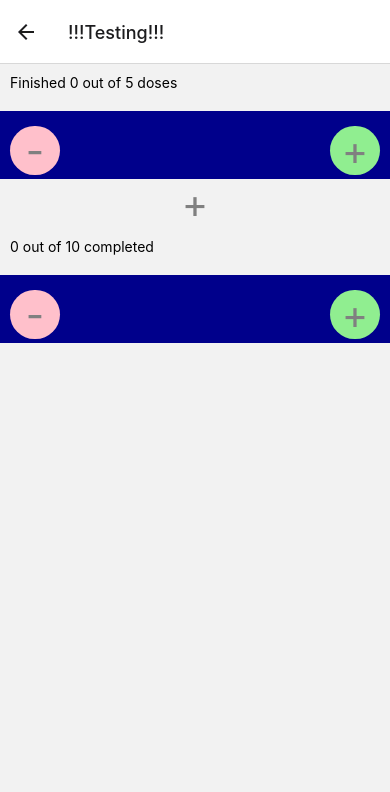
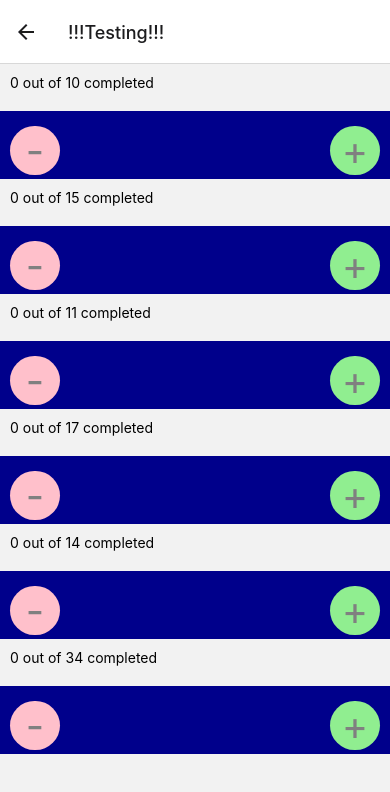
Before and after one commit to JordiIctech/Task-Manager, a React Native app: screen /Testing in a window 390 px wide. Shown: the top 792 px of the page. Built offline with nearby package versions, Linux system fonts and the light colour scheme.

Commit message:
TaskT App: Semi-Dynamic tasks

```diff
--- a/Testing.js
+++ b/Testing.js
@@ -3,11 +3,6 @@ import { View, Text, Button, StyleSheet, TouchableOpacity} from 'react-native';
 import {styles} from "./Stylesdef.js"
 
 export function Testing({ navigation }) {
-    // M for missing, C for completed.
-    var [task1M, setCount1M] = useState(5); // Initial number of tasks missing
-    var [task1C, setCount1C] = useState(0); // setCount is just a variable, non specific name
-//flex values, one must be zero or negative have the other one full.
-
 
     function completion(SM,M,SC,C){ //Add tasks as completed
         SM(M -= 1)
@@ -19,14 +14,17 @@ export function Testing({ navigation }) {
         SC(C -= 1)
     }
 
-    function flexing(taskN, taskS) { //Task number and task start.
+    // M for missing, C for completed, S for starting number of tasks, O for opacity
+    // setCount is just a variable, non specific name
+    //flex values, one must be zero or negative have the other one full.
+    function flexing(taskS, taskO) { //Task number and task start.
         var [taskM, setCount2M] = useState(taskS);
         var [taskC, setCount2C] = useState(0);
 
         return (   // Function inclosed within a "fragment".
             <>
-        <Text style = {{margin: 10}}>{taskC} out of {taskC + taskM} completed</Text>
-        <View  style={{ height: "100%", width: "100%", flexDirection: 'row'}}>
+        <Text style = {{margin: 10, opacity: taskO}}>{taskC} out of {taskC + taskM} completed</Text>
+        <View  style={{ height: "100%", width: "100%", flexDirection: 'row', opacity: taskO}}>
         <View style={{ backgroundColor: "green", flex: taskC, marginTop: 10}} />
         <View style={{ backgroundColor: "darkblue", flex: taskM, marginTop: 10}} />
 
@@ -44,10 +42,6 @@ export function Testing({ navigation }) {
         );
     }
 
-    var totaltasks = 1;
-
-    var text1 = `Finished ${task1C} out of ${task1C + task1M} doses` // Backticks needed (`)
-
     return (
         <View
         style={{
@@ -55,32 +49,15 @@ export function Testing({ navigation }) {
                 height: "10%",
         }} // For a parent view YOU MUST SPECIFY HEIGHT AND WIDTH
       >
-{/*Task 1 */}
-        <Text style = {{margin: 10}}>{text1}</Text>
-        <View  style={{ height: "100%", width: "100%", flexDirection: 'row'}}>
-        <View style={{ backgroundColor: "green", flex: task1C, marginTop: 10}} />
-        <View style={{ backgroundColor: "darkblue", flex: task1M, marginTop: 10}} />
-
-        <TouchableOpacity style = {styles.taskbuttM}
-          onPress={() => uncompletion(setCount1M, task1M, setCount1C, task1C)}>
-        <Text style={styles.tasksign}>-</Text>
-        </TouchableOpacity>
-
-        <TouchableOpacity style = {styles.taskbuttP}
-          onPress={() => completion(setCount1M, task1M, setCount1C, task1C)}>
-        <Text style={styles.tasksign}>+</Text>
-        </TouchableOpacity>
-        </View>
-
-{/*Task 2 */}
-
 
 {/*Flex Task */}
-<Text style={styles.tasksign}>+</Text>
 
-{eval("for(let i = 0; i < totaltasks; i++) { \
-            flexing(i,10); \
-        }")}
+{flexing(10, "100%")}
+{flexing(15, "100%")}
+{flexing(11, "100%")}
+{flexing(17, "100%")}
+{flexing(14, "100%")}
+{flexing(34, "100%")}
 
         </View>
 
```
